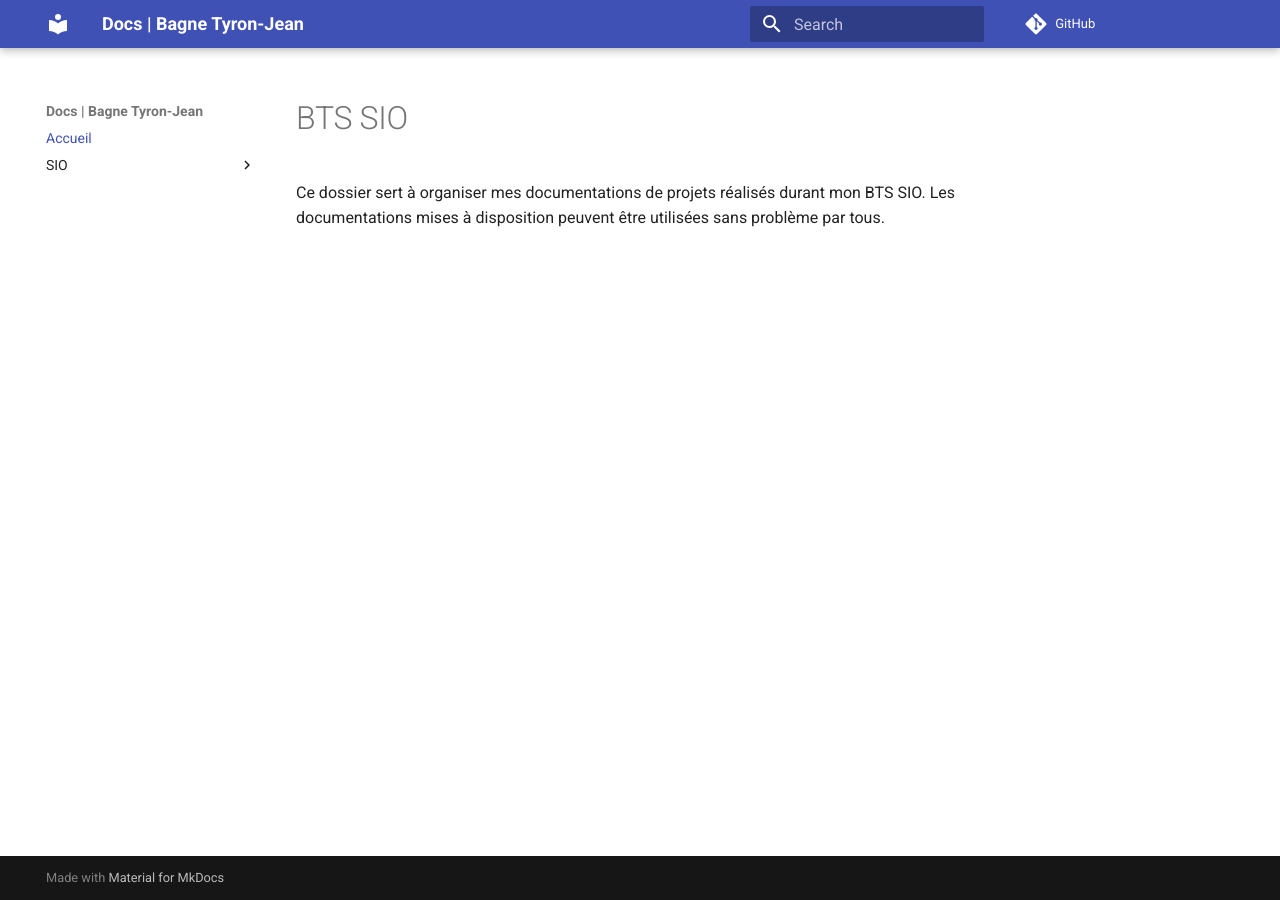
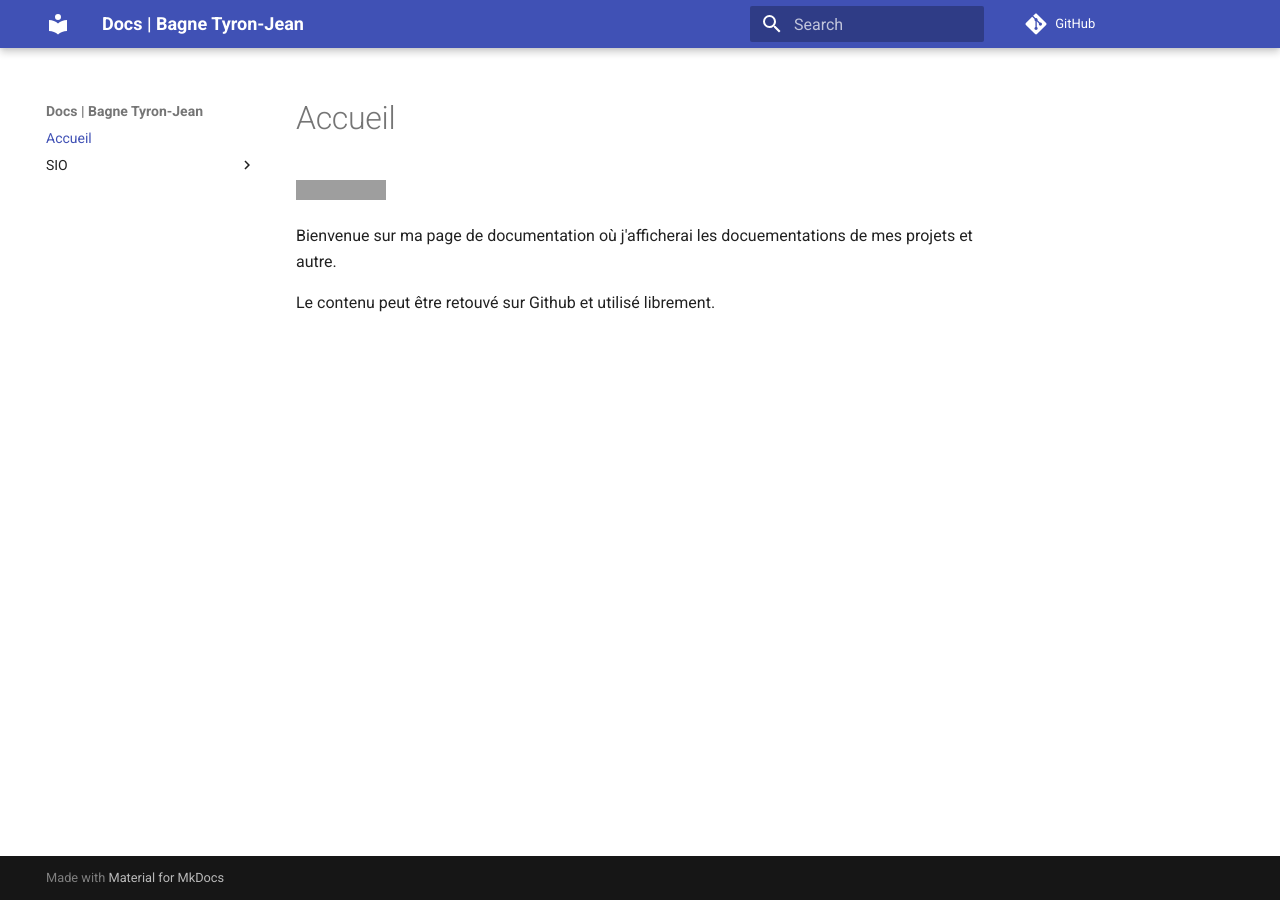
Before and after one commit to wepfen/doc, an MkDocs documentation site: the page built from docs/index.md, in a window 1280 px wide. Built offline with MkDocs 1.6.1 and Material for MkDocs 9.7.7, drawn with Linux system fonts in a browser that asks for light colours; comment, search, counter and statistics services are not loaded; grey boxes are pictures that could not be loaded.

Commit message:
Update index.md

```diff
--- a/docs/index.md
+++ b/docs/index.md
@@ -1,4 +1,5 @@
-# BTS SIO
+[![Documentation Status](https://readthedocs.org/projects/tyron-docs/badge/?version=latest)](https://tyron-docs.readthedocs.io/fr/latest/?badge=latest)
 
-Ce dossier sert à organiser mes documentations de projets réalisés durant mon BTS SIO.
-Les documentations mises à disposition peuvent être utilisées sans problème par tous.
+Bienvenue sur ma page de documentation où j'afficherai les docuementations de mes projets et autre.
+
+Le contenu peut être retouvé sur Github et utilisé librement.
```
